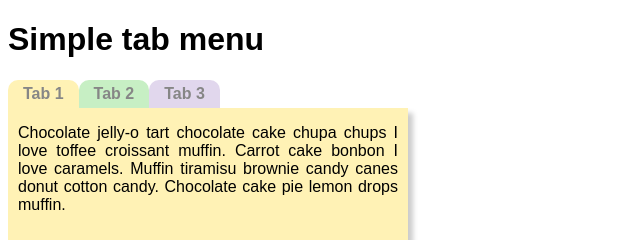
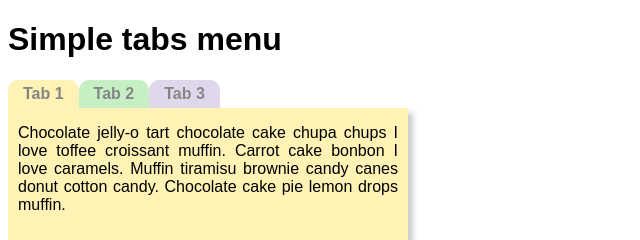
Before and after one commit to nguyenkhois/library-html-css, a plain HTML site: page html-css-menu-tab/index.html in a window 1280 px wide. Shown: the top 240 px of the page, 0-640 px from the left. Drawn offline with Linux system fonts and the light colour scheme.

Commit message:
Added the simple tabs menus

```diff
--- a/html-css-menu-tab/index.html
+++ b/html-css-menu-tab/index.html
@@ -2,12 +2,12 @@
 <html lang="en">
 <head>
     <meta charset="UTF-8">
-    <title>Simple tab menu</title>
+    <title>Simple tabs menu</title>
     <link rel="stylesheet" href="css/main.css">
 </head>
 <body>
 
-    <h1>Simple tab menu</h1>
+    <h1>Simple tabs menu</h1>
 
     <div id="container" class="tab">
         <nav id="tab-menu">
```
Also changed, not shown: 1 other file.
